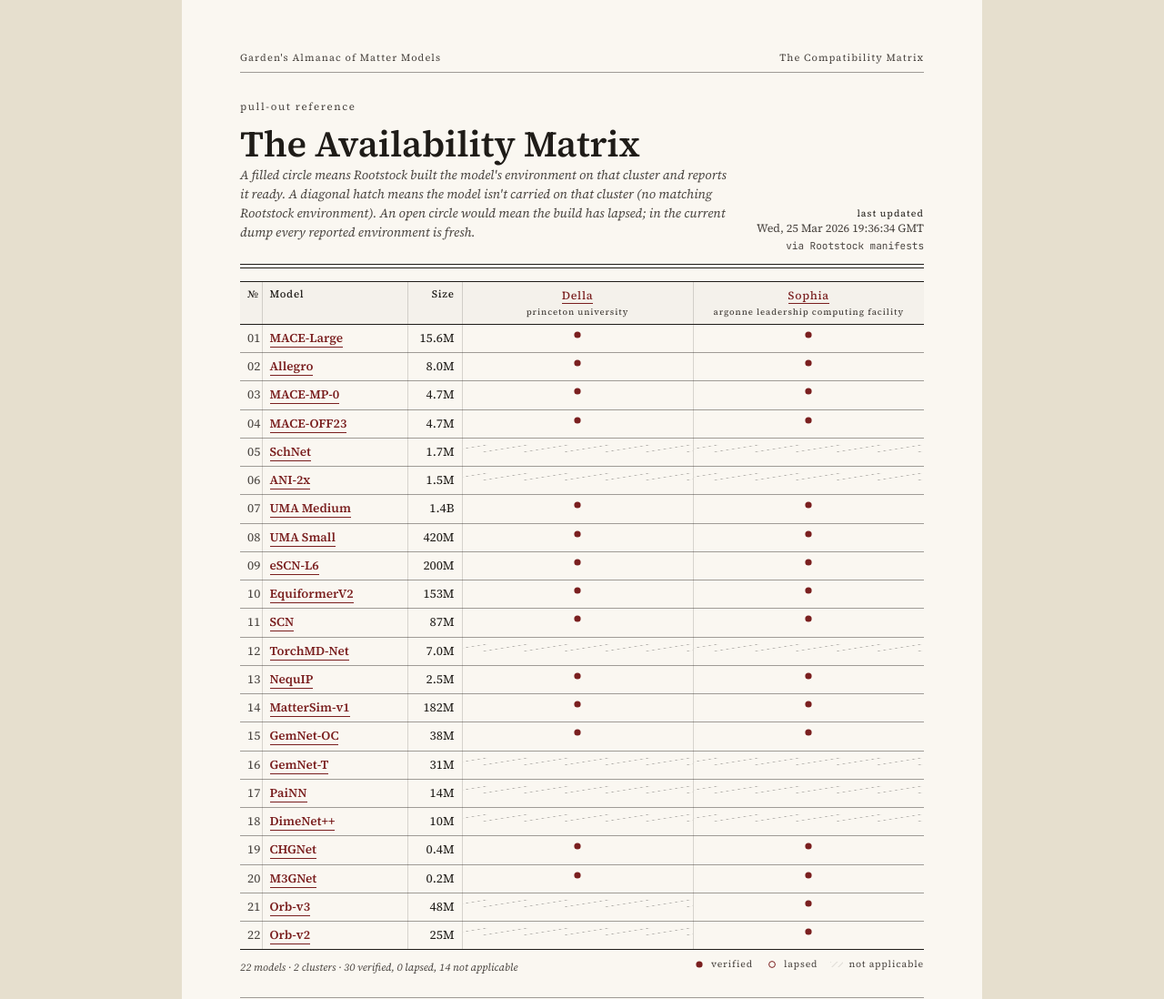
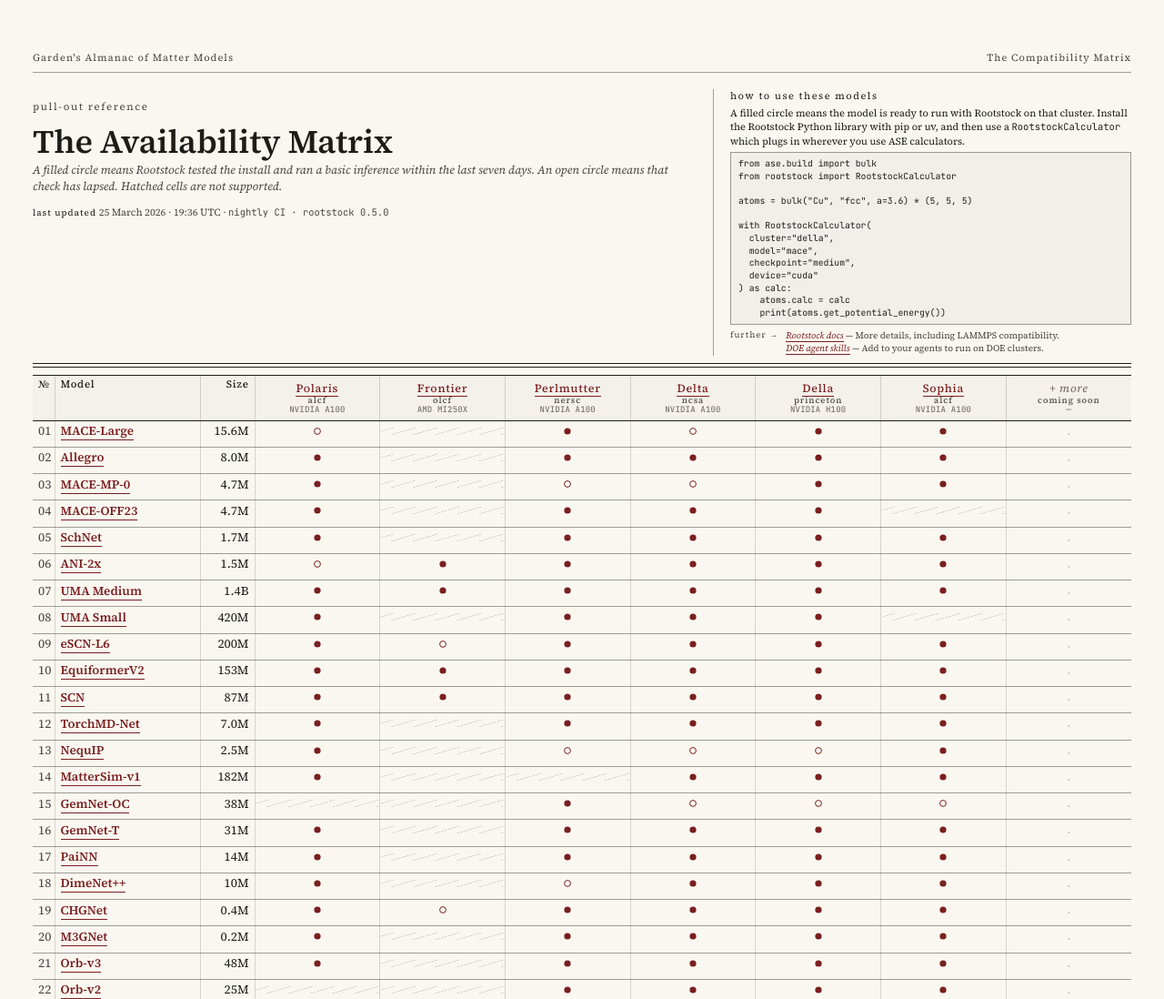
Before and after one commit to Garden-AI/almanac, an Astro site: page /almanac/compatibility in a window 1280 px wide. Shown: the top 1098 px of the page at 91% size. Built offline with nearby package versions, Linux system fonts and the light colour scheme; Astro itself is replaced by a stand-in of ours; a web font is replaced by a local one.

Commit message:
tweak availability page

```diff
--- a/src/content.config.ts
+++ b/src/content.config.ts
@@ -64,6 +64,12 @@
     /** Slug must match `manifests[].cluster` from the Rootstock dump. */
     name: z.string(),
     institution: z.string(),
+    /** Short label (e.g. "ALCF") used in the compatibility-matrix column header. */
+    institutionShort: z.string().optional(),
+    /** Short GPU label (e.g. "NVIDIA A100") used in the matrix header. */
+    gpu: z.string().optional(),
+    /** Display order in the compatibility matrix, ascending. */
+    order: z.number().int().optional(),
     subtitle: z.string().optional(),
     specs: z.record(z.string(), z.string()),
     runningOn: z.string().optional(),
--- a/src/content/clusters/della.json
+++ b/src/content/clusters/della.json
@@ -1,6 +1,9 @@
 {
   "name": "Della",
   "institution": "Princeton University · Research Computing",
+  "institutionShort": "Princeton",
+  "gpu": "NVIDIA H100",
+  "order": 5,
   "subtitle": "Princeton's general-purpose research cluster, with a mix of CPU and NVIDIA H100 GPU nodes.",
   "specs": {
     "Architecture": "x86_64",
--- /dev/null
+++ b/src/content/clusters/delta.json
@@ -0,0 +1,16 @@
+{
+  "name": "Delta",
+  "institution": "National Center for Supercomputing Applications",
+  "institutionShort": "NCSA",
+  "gpu": "NVIDIA A100",
+  "order": 4,
+  "subtitle": "NCSA's general-purpose GPU cluster, allocated through ACCESS for academic and lab researchers across the U.S.",
+  "specs": {
+    "Architecture": "x86_64",
+    "GPU types": "NVIDIA A100 40GB; NVIDIA A40; some AMD MI100 nodes",
+    "Scheduler": "Slurm",
+    "Operating institution": "University of Illinois Urbana-Champaign",
+    "Allocation model": "ACCESS-allocated (formerly XSEDE); open to U.S. academic researchers",
+    "Documentation": "https://docs.ncsa.illinois.edu/systems/delta/"
+  }
+}
--- /dev/null
+++ b/src/content/clusters/frontier.json
@@ -0,0 +1,16 @@
+{
+  "name": "Frontier",
+  "institution": "Oak Ridge Leadership Computing Facility",
+  "institutionShort": "OLCF",
+  "gpu": "AMD MI250X",
+  "order": 2,
+  "subtitle": "OLCF's exascale system. AMD GPUs mean Rootstock environments here use ROCm builds rather than CUDA, which restricts the supported model set.",
+  "specs": {
+    "Architecture": "x86_64",
+    "GPU types": "AMD Instinct MI250X (4 per node, 8 GCDs)",
+    "Scheduler": "Slurm",
+    "Operating institution": "Oak Ridge National Laboratory",
+    "Allocation model": "INCITE, ALCC, and Director's Discretionary",
+    "Documentation": "https://docs.olcf.ornl.gov/systems/frontier_user_guide.html"
+  }
+}
--- /dev/null
+++ b/src/content/clusters/perlmutter.json
@@ -0,0 +1,16 @@
+{
+  "name": "Perlmutter",
+  "institution": "National Energy Research Scientific Computing Center",
+  "institutionShort": "NERSC",
+  "gpu": "NVIDIA A100",
+  "order": 3,
+  "subtitle": "NERSC's flagship system, with GPU and CPU partitions. Garden's MLIP work uses the GPU partition exclusively.",
+  "specs": {
+    "Architecture": "x86_64",
+    "GPU types": "NVIDIA A100 40GB / 80GB (4 per node)",
+    "Scheduler": "Slurm",
+    "Operating institution": "Lawrence Berkeley National Laboratory",
+    "Allocation model": "ERCAP allocations open to DOE-affiliated science",
+    "Documentation": "https://docs.nersc.gov/systems/perlmutter/"
+  }
+}
--- /dev/null
+++ b/src/content/clusters/polaris.json
@@ -0,0 +1,16 @@
+{
+  "name": "Polaris",
+  "institution": "Argonne Leadership Computing Facility",
+  "institutionShort": "ALCF",
+  "gpu": "NVIDIA A100",
+  "order": 1,
+  "subtitle": "ALCF's flagship pre-exascale system, used here as a primary host for MLIP inference and small-batch fine-tuning.",
+  "specs": {
+    "Architecture": "x86_64",
+    "GPU types": "NVIDIA A100 40GB (4 per node)",
+    "Scheduler": "PBS Pro",
+    "Operating institution": "Argonne National Laboratory",
+    "Allocation model": "ALCC, INCITE, and Director's Discretionary",
+    "Documentation": "https://docs.alcf.anl.gov/polaris/"
+  }
+}
--- a/src/content/clusters/sophia.json
+++ b/src/content/clusters/sophia.json
@@ -1,6 +1,9 @@
 {
   "name": "Sophia",
   "institution": "Argonne Leadership Computing Facility",
+  "institutionShort": "ALCF",
+  "gpu": "NVIDIA A100",
+  "order": 6,
   "subtitle": "ALCF's NVIDIA-accelerated machine for AI workloads, used here for MLIP inference and fine-tuning.",
   "specs": {
     "Architecture": "x86_64",
--- a/src/layouts/Page.astro
+++ b/src/layouts/Page.astro
@@ -5,9 +5,10 @@
   title: string;
   section?: string;
   folioId?: string;
+  wide?: boolean;
 }
 
-const { title, section = "Garden's Almanac", folioId = '' } = Astro.props;
+const { title, section = "Garden's Almanac", folioId = '', wide = false } = Astro.props;
 ---
 <!doctype html>
 <html lang="en">
@@ -23,7 +24,7 @@
     />
   </head>
   <body>
-    <article class="page">
+    <article class:list={['page', { 'page--wide': wide }]}>
       <header class="running-head">
         <span>Garden's Almanac of Matter Models</span>
         <span>{section}</span>
--- a/src/pages/compatibility.astro
+++ b/src/pages/compatibility.astro
@@ -4,79 +4,175 @@
 import { getRootstockDump } from '../lib/rootstock';
 import { url } from '../lib/url';
 
+const clusters = (await getCollection('clusters')).sort((a, b) => {
+  const oa = a.data.order ?? 999;
+  const ob = b.data.order ?? 999;
+  if (oa !== ob) return oa - ob;
+  return a.data.name.localeCompare(b.data.name);
+});
+
 const models = (await getCollection('models')).sort((a, b) => {
-  // Sort by family, then by params descending.
   const fam = a.data.family.id.localeCompare(b.data.family.id);
   if (fam !== 0) return fam;
   const pa = parseFloat(a.data.params) * (a.data.params.endsWith('B') ? 1000 : 1);
   const pb = parseFloat(b.data.params) * (b.data.params.endsWith('B') ? 1000 : 1);
   return pb - pa;
 });
-const clusters = await getCollection('clusters');
-const families = await getCollection('architectures');
-const familyName = (id: string) => families.find((f) => f.id === id)?.data.name ?? id;
 
 const dump = await getRootstockDump();
 const lastUpdated = dump.manifests
   .map((m) => m.last_updated)
   .sort()
   .at(-1);
+const rootstockVersion = dump.manifests[0]?.rootstock_version;
+
+const formatLastUpdated = (iso: string | undefined) => {
+  if (!iso) return '—';
+  const d = new Date(iso);
+  const day = d.getUTCDate();
+  const month = d.toLocaleString('en-US', { month: 'long', timeZone: 'UTC' });
+  const year = d.getUTCFullYear();
+  const hh = String(d.getUTCHours()).padStart(2, '0');
+  const mm = String(d.getUTCMinutes()).padStart(2, '0');
+  return `${day} ${month} ${year} · ${hh}:${mm} UTC`;
+};
 
 type CellState = 'verified' | 'lapsed' | 'na';
-const stateFor = (modelEnv: string, clusterSlug: string): CellState => {
-  const manifest = dump.manifests.find((m) => m.cluster === clusterSlug);
-  const env = manifest?.environments[modelEnv];
-  if (!env) return 'na';
-  return env.status === 'ready' ? 'verified' : 'lapsed';
+
+// WIREFRAME DATA: cell states are fabricated for presentation purposes.
+// The Rootstock fixture currently only carries manifests for Della and Sophia,
+// which would leave most of the matrix hatched. Replace this with the real
+// stateFor() once the other clusters are onboarded:
+//   const env = manifest?.environments[modelEnv];
+//   if (!env) return 'na';
+//   return env.status === 'ready' ? 'verified' : 'lapsed';
+const djb2 = (s: string): number => {
+  let h = 5381;
+  for (let i = 0; i < s.length; i++) h = (((h << 5) + h) ^ s.charCodeAt(i)) >>> 0;
+  return h;
+};
+const wireframeState = (modelId: string, clusterSlug: string): CellState => {
+  const r = djb2(`${modelId}/${clusterSlug}`) % 100;
+  // Frontier runs AMD/ROCm; only ACE-style and a few message-passing models port cleanly.
+  if (clusterSlug === 'frontier') {
+    if (r < 30) return 'verified';
+    if (r < 38) return 'lapsed';
+    return 'na';
+  }
+  // Della carries a tighter env set than the leadership facilities.
+  if (clusterSlug === 'della') {
+    if (r < 70) return 'verified';
+    if (r < 82) return 'lapsed';
+    return 'na';
+  }
+  // Polaris, Perlmutter, Delta, Sophia: broad coverage, occasional lapsed.
+  if (r < 84) return 'verified';
+  if (r < 92) return 'lapsed';
+  return 'na';
 };
 
 let counts = { verified: 0, lapsed: 0, na: 0 };
 const grid = models.map((m) => ({
   model: m,
   cells: clusters.map((c) => {
-    const state = stateFor(m.data.rootstockEnv, c.id);
+    const state = wireframeState(m.id, c.id);
     counts[state]++;
     return { cluster: c, state };
   }),
 }));
+
+const codeSnippet = `from ase.build import bulk
+from rootstock import RootstockCalculator
+
+atoms = bulk("Cu", "fcc", a=3.6) * (5, 5, 5)
+
+with RootstockCalculator(
+  cluster="della",
+  model="mace",
+  checkpoint="medium",
+  device="cuda"
+) as calc:
+    atoms.calc = calc
+    print(atoms.get_potential_energy())`;
 ---
 <Page
   title="The Compatibility Matrix — Garden's Almanac"
   section="The Compatibility Matrix"
   folioId="§ Pull-out"
+  wide
 >
   <style>
-    /* Override the default 880px max so the matrix has room. */
-    .page { max-width: 1280px; }
     .matrix-table { table-layout: fixed; }
-    .matrix-table th.cluster-h { vertical-align: bottom; padding: 6px 4px; text-align: center; }
+    .matrix-table th.cluster-h { text-align: center; vertical-align: bottom; padding: 6px 4px; line-height: 1.2; }
     .matrix-table td.cell { text-align: center; padding: 4px 0; }
+    .howto pre {
+      margin: 4px 0 0;
+      font-family: var(--mono);
+      font-size: 9.75px;
+      line-height: 1.4;
+      padding: 5px 8px;
+      overflow-x: auto;
+      white-space: pre;
+      background: rgba(26, 22, 18, 0.035);
+      border: 0.5px solid var(--rule);
+    }
   </style>
 
-  <div style="display: grid; grid-template-columns: 1fr auto; gap: 24px; align-items: end;">
+  <div style="display: grid; grid-template-columns: 1fr 460px; gap: 28px; align-items: start;">
     <div>
       <p class="sc" style="font-size: 11.5px; letter-spacing: 0.14em; color: var(--ink-2);">Pull-out reference</p>
-      <h1 style="font-size: 40px; margin-top: 2px; line-height: 1;">The Availability Matrix</h1>
-      <p class="it" style="color: var(--ink-2); font-size: 14px; margin-top: 4px; max-width: 780px;">
-        A filled circle means Rootstock built the model's environment on that cluster and reports it ready.
-        A diagonal hatch means the model isn't carried on that cluster (no matching Rootstock environment).
-        An open circle would mean the build has lapsed; in the current dump every reported environment is fresh.
+      <h1 style="font-size: 36px; margin-top: 2px; line-height: 1;">The Availability Matrix</h1>
+      <p class="it" style="color: var(--ink-2); font-size: 12.75px; margin-top: 4px; max-width: 720px; line-height: 1.4;">
+        A filled circle means Rootstock tested the install and ran a basic inference within the last
+        seven days. An open circle means that check has lapsed. Hatched cells are not supported.
       </p>
-    </div>
-    <div style="text-align: right; font-size: 12.5px; color: var(--ink-2); white-space: nowrap;">
-      <div class="sc" style="font-size: 10.5px; letter-spacing: 0.10em; color: var(--ink);">Last updated</div>
-      {lastUpdated ? new Date(lastUpdated).toUTCString() : '—'}<br />
-      <span class="mono" style="font-size: 11px;">via Rootstock manifests</span>
+      <div style="font-size: 11px; color: var(--ink-2); white-space: nowrap; margin-top: 6px;">
+        <span class="sc" style="font-size: 10px; letter-spacing: 0.10em; color: var(--ink);">Last updated</span>
+        {' '}{formatLastUpdated(lastUpdated)}
+        {rootstockVersion && (
+          <>
+            {' · '}<span class="mono" style="font-size: 10.5px;">nightly CI · rootstock {rootstockVersion}</span>
+          </>
+        )}
       </div>
     </div>
-  <hr class="double-rule" style="margin-top: 10px; margin-bottom: 14px;" />
 
+    <section class="howto" style="border-left: 0.5px solid var(--rule); padding-left: 18px;">
+      <div class="sc" style="font-size: 11px; letter-spacing: 0.14em; color: var(--ink); margin-bottom: 3px;">
+        How to use these models
+      </div>
+      <p style="margin: 0 0 4px; font-size: 11px; line-height: 1.4; color: var(--ink);">
+        A filled circle means the model is ready to run with Rootstock
+        on that cluster. Install the Rootstock Python library with pip or uv, and then use a
+        {' '}<span class="mono" style="font-size: 10.5px;">RootstockCalculator</span>{' '}
+        which plugs in wherever you use ASE calculators.
+      </p>
+      <pre>{codeSnippet}</pre>
+      <div style="display: grid; grid-template-columns: auto 1fr; column-gap: 8px; row-gap: 1px; font-size: 10px; line-height: 1.35; color: var(--ink); margin-top: 5px;">
+        <div class="sc" style="font-size: 9.5px; letter-spacing: 0.10em; color: var(--ink-2); align-self: start;">Further →</div>
+        <div>
+          <a class="ink-link it" href="https://garden-ai.github.io/rootstock/">Rootstock docs</a>
+          <span style="color: var(--ink-2);"> — More details, including LAMMPS compatibility.</span>
+        </div>
+        <div></div>
+        <div>
+          <a class="ink-link it" href="https://gitlab.osti.gov/genesis/genesis-skills/-/tree/main/skills/modcon-skills">DOE agent skills</a>
+          <span style="color: var(--ink-2);"> — Add to your agents to run on DOE clusters.</span>
+        </div>
+        <div></div>
+      </div>
+    </section>
+  </div>
+  <hr class="double-rule" style="margin-top: 8px; margin-bottom: 8px;" />
+
+  <div class="cm-tight">
     <table class="almanac matrix-table">
       <colgroup>
         <col style="width: 24px;" />
         <col style="width: 160px;" />
         <col style="width: 60px;" />
         {clusters.map(() => <col />)}
+        <col />
       </colgroup>
       <thead>
         <tr>
@@ -88,11 +184,23 @@
               <div style="font-family: var(--smallcaps); font-size: 12.5px; letter-spacing: 0.06em;">
                 <a class="ink-link" href={url(`/cluster/${c.id}`)}>{c.data.name}</a>
               </div>
-            <div class="sc" style="font-size: 9.5px; letter-spacing: 0.10em; color: var(--ink-2); margin-top: 1px;">
-              {c.data.institution.split('·')[0].trim()}
+              <div class="sc" style="font-size: 9.5px; letter-spacing: 0.10em; color: var(--ink-2);">
+                {c.data.institutionShort ?? c.data.institution.split('·')[0].trim()}
+              </div>
+              <div class="mono" style="font-size: 9px; color: var(--ink-3); letter-spacing: 0.02em;">
+                {c.data.gpu ?? '—'}
               </div>
             </th>
           ))}
+          <th class="cluster-h">
+            <div style="font-family: var(--smallcaps); font-size: 12.5px; letter-spacing: 0.06em; font-style: italic; color: var(--ink-3);">
+              + more
+            </div>
+            <div class="sc" style="font-size: 9.5px; letter-spacing: 0.10em; color: var(--ink-2);">
+              Coming soon
+            </div>
+            <div class="mono" style="font-size: 9px; color: var(--ink-3); letter-spacing: 0.02em;">—</div>
+          </th>
         </tr>
       </thead>
       <tbody>
@@ -125,6 +233,9 @@
                 )}
               </td>
             ))}
+            <td class="cell">
+              <span style="color: var(--ink-3); opacity: 0.6; font-size: 12px;">·</span>
+            </td>
           </tr>
         ))}
       </tbody>
@@ -156,4 +267,5 @@
         </span>
       </span>
     </div>
+  </div>
 </Page>
--- a/src/styles/almanac.css
+++ b/src/styles/almanac.css
@@ -40,6 +40,14 @@
   position: relative;
   max-width: 880px;
   margin: 0 auto;
+}
+
+/* Landscape variant for the Compatibility Matrix and other reference pages
+   that need a wider canvas. */
+.page--wide {
+  max-width: 1320px;
+  padding-left: 36px;
+  padding-right: 36px;
   min-height: 100vh;
 }
 
@@ -110,6 +118,9 @@
 table.almanac tbody tr:last-child td { border-bottom: 1.5px solid var(--ink); }
 
 table.fam-table th, table.fam-table td { padding: 2.5px 8px; }
+
+/* Tighter rows for the Compatibility Matrix to leave room for the How-To block. */
+.cm-tight table.almanac th, .cm-tight table.almanac td { padding: 1.5px 6px; }
 
 .folio {
   display: flex; justify-content: space-between; align-items: center;
```
Lines whose indentation alone changed are shown as unchanged.
